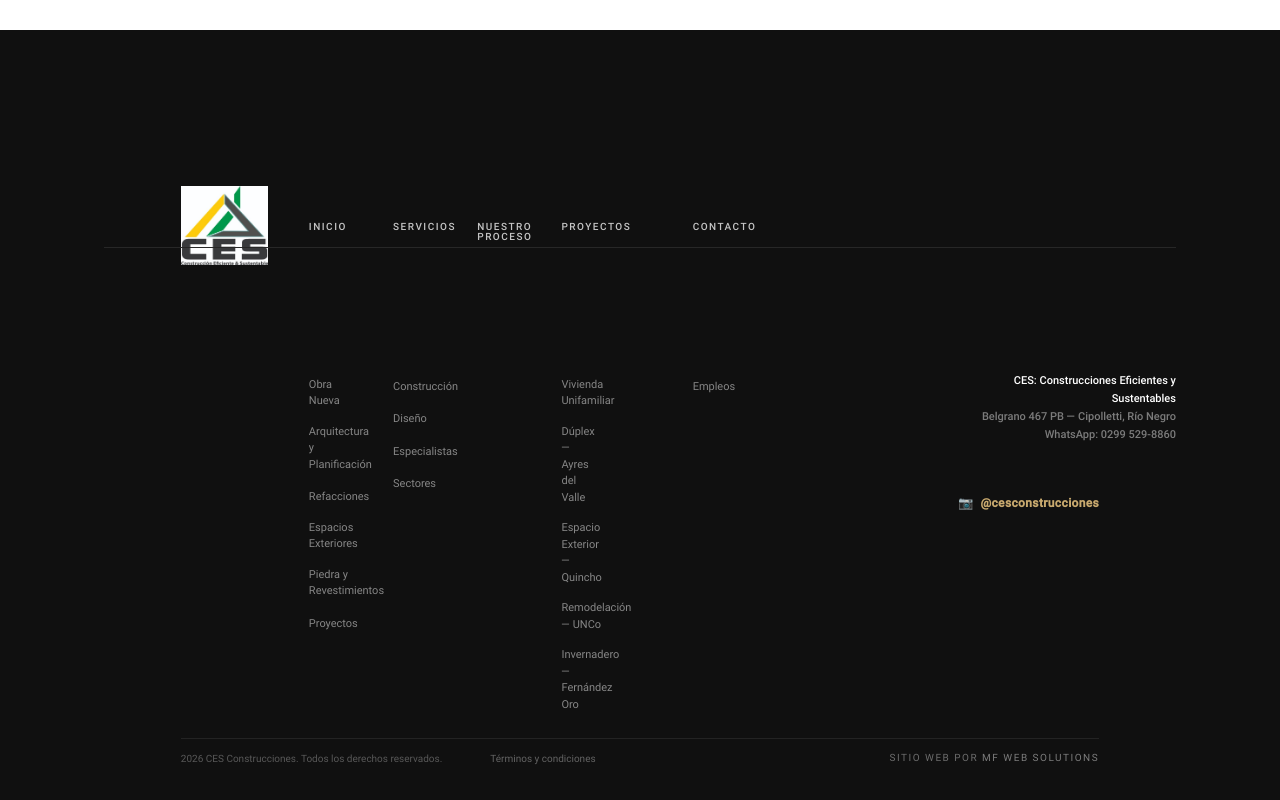
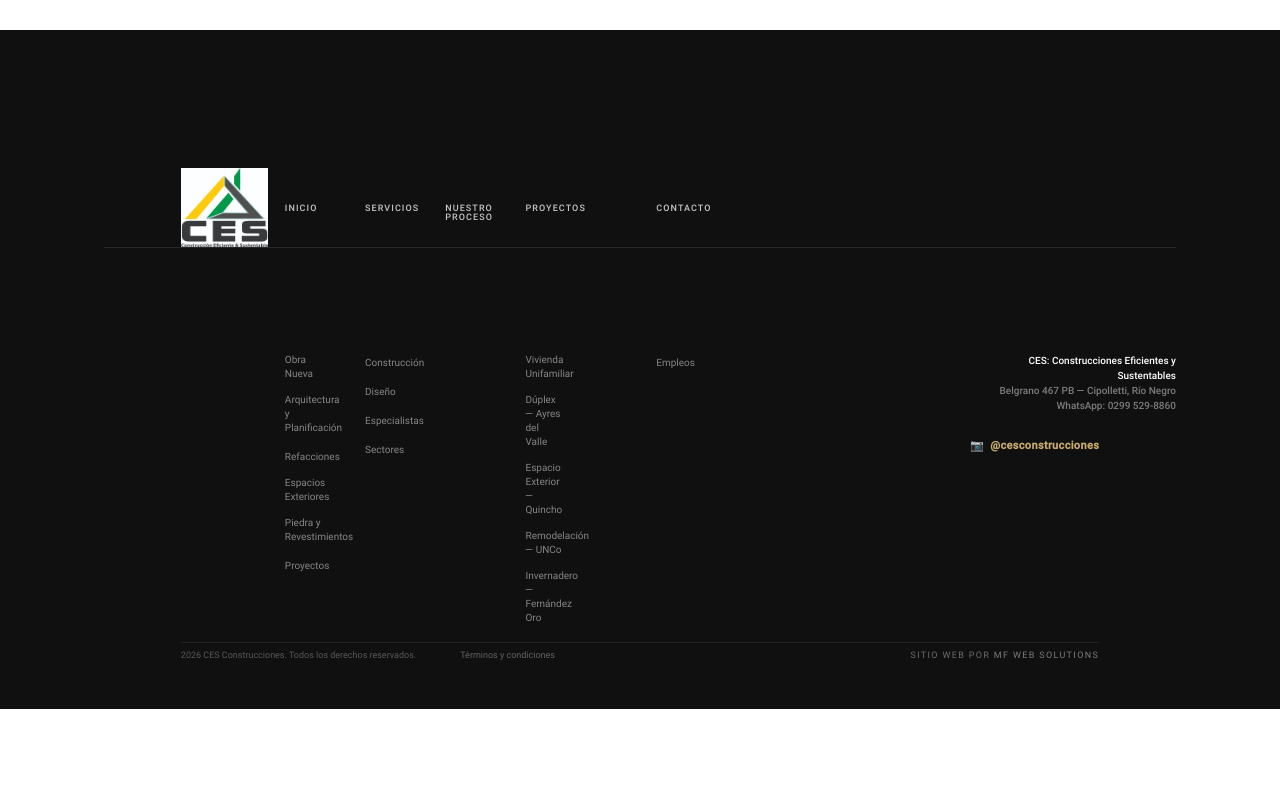
Before and after one commit to francomatias16-commits/cesconstructora, a plain HTML site: page contact.html in a window 1280 px wide. Shown: the part 4873-5673 px from the top of the page. After the commit the page ends 5582 px from the top, so only its background shows below. Drawn offline with Linux system fonts and the light colour scheme; some packages are replaced by stand-ins of ours; no server answers.

Commit message:
descripción del cambio

```diff
--- a/assets/css/ces-enhancements.css
+++ b/assets/css/ces-enhancements.css
@@ -37,17 +37,35 @@
   }
 }
 
-/* ── 2. SERVICES (srv-card) HOVER + SCROLL EFFECT ───────────── */
+/* ── 2. SERVICES (srv-card) HOVER: horizontal red fill sweep ── */
 .srv-card {
-  transition: background-color 0.35s ease, transform 0.3s ease, box-shadow 0.35s ease;
+  position: relative;
+  overflow: hidden;
+  transition: color 0.35s ease;
   border-radius: 2px;
   cursor: default;
 }
-.srv-card:hover {
-  background-color: #d62323;
-  transform: translateY(-3px);
-  box-shadow: 0 8px 28px rgba(214, 35, 35, 0.22);
+/* Pseudo-element: the horizontal red fill that slides in from left */
+.srv-card::before {
+  content: '';
+  position: absolute;
+  inset: 0;
+  background: #d62323;
+  transform: scaleX(0);
+  transform-origin: left center;
+  transition: transform 0.38s cubic-bezier(0.22, 1, 0.36, 1);
+  z-index: 0;
 }
+/* All child elements sit above the pseudo */
+.srv-card > * {
+  position: relative;
+  z-index: 1;
+}
+/* Trigger: expand red background fully across the row */
+.srv-card:hover::before {
+  transform: scaleX(1);
+}
+/* Text colour changes on hover */
 .srv-card:hover .srv-card__tag,
 .srv-card:hover .srv-card__tag::before {
   color: rgba(255,255,255,0.75) !important;
@@ -79,8 +97,8 @@
 }
 @keyframes ces-card-pulse {
   0%   { box-shadow: 0 0 0 0 rgba(214,35,35,0); }
-  40%  { box-shadow: 0 0 0 6px rgba(214,35,35,0.18); background-color: rgba(214,35,35,0.06); }
-  100% { box-shadow: 0 0 0 0 rgba(214,35,35,0); background-color: transparent; }
+  40%  { box-shadow: 0 0 0 6px rgba(214,35,35,0.18); }
+  100% { box-shadow: 0 0 0 0 rgba(214,35,35,0); }
 }
 
 /* ── 3. INVERSIONES VENTAJAS (01-04) HOVER + SCROLL EFFECT ──── */
@@ -122,7 +140,6 @@
   transform: translateY(-4px);
   border-color: transparent !important;
 }
-/* Separator lines go transparent on hover so red fills cleanly */
 .inv-ventaja:hover + .inv-ventaja,
 .inv-ventaja:hover {
   border-left-color: transparent !important;
@@ -137,67 +154,67 @@
   100% { opacity: 1;   transform: translateY(0); }
 }
 
-/* ── 4. FOOTER COMPACT ───────────────────────────────────────── */
+/* ── 4. FOOTER COMPACT (50% compressed) ─────────────────────── */
 #footer {
   background: #101010;
 }
 #footer__inner {
-  padding: 40px 6% 0 !important;
+  padding: 18px 6% 0 !important;
   display: flex !important;
   flex-wrap: wrap !important;
   gap: 0 !important;
 }
 #footer__logo {
-  width: 48px !important;
-  height: 52px !important;
+  width: 36px !important;
+  height: 40px !important;
   margin-right: auto !important;
-  margin-bottom: 20px !important;
+  margin-bottom: 10px !important;
   flex-basis: 100% !important;
 }
 #footer__pages {
   display: flex !important;
   flex-wrap: wrap !important;
-  gap: 0 32px !important;
+  gap: 0 20px !important;
   flex: 1 !important;
-  margin-bottom: 24px !important;
+  margin-bottom: 10px !important;
 }
 .footer__page {
   height: auto !important;
   min-height: 0 !important;
 }
 .footer__page__title {
-  font-size: 10px !important;
-  letter-spacing: 0.15em !important;
-  padding-bottom: 10px !important;
+  font-size: 9px !important;
+  letter-spacing: 0.12em !important;
+  padding-bottom: 5px !important;
   display: block !important;
 }
 .footer__page__sections {
   display: block !important;
 }
 .footer__page__section {
-  margin-bottom: 4px !important;
+  margin-bottom: 2px !important;
 }
 .footer__page__section__title {
-  font-size: 11px !important;
-  line-height: 1.5em !important;
+  font-size: 10px !important;
+  line-height: 1.4em !important;
 }
 #footer__contact {
-  font-size: 11px !important;
-  line-height: 1.65em !important;
+  font-size: 10px !important;
+  line-height: 1.5em !important;
   color: rgba(255,255,255,0.45) !important;
-  margin-bottom: 20px !important;
+  margin-bottom: 8px !important;
   flex-basis: 100% !important;
   margin-top: 0 !important;
 }
 #footer__social {
   flex-basis: 100% !important;
   text-align: left !important;
-  padding: 8px 0 !important;
+  padding: 4px 0 !important;
   border-top: 1px solid rgba(255,255,255,0.08) !important;
-  margin-top: 4px !important;
+  margin-top: 2px !important;
 }
 #footer__social a {
-  font-size: 12px !important;
+  font-size: 11px !important;
 }
 #footer__bottom {
   flex-basis: 100% !important;
@@ -205,21 +222,21 @@
   align-items: center !important;
   justify-content: space-between !important;
   flex-wrap: wrap !important;
-  gap: 8px !important;
-  padding: 12px 0 16px !important;
-  margin-top: 8px !important;
+  gap: 4px !important;
+  padding: 6px 0 8px !important;
+  margin-top: 4px !important;
   border-top: 1px solid rgba(255,255,255,0.08) !important;
 }
 #footer__copyright {
-  font-size: 10px !important;
+  font-size: 9px !important;
   color: rgba(255,255,255,0.3) !important;
 }
 #footer__terms {
-  font-size: 10px !important;
+  font-size: 9px !important;
   color: rgba(255,255,255,0.35) !important;
 }
 #footer__credits {
-  font-size: 10px !important;
+  font-size: 9px !important;
   color: rgba(255,255,255,0.3) !important;
 }
 #footer__credits__link {
@@ -228,11 +245,11 @@
 
 @media screen and (min-width: 1024px) {
   #footer__inner {
-    padding: 36px 6% 0 !important;
+    padding: 18px 6% 0 !important;
     display: grid !important;
-    grid-template-columns: 60px 1fr auto !important;
-    grid-template-rows: auto auto auto auto !important;
-    column-gap: 48px !important;
+    grid-template-columns: 48px 1fr auto !important;
+    grid-template-rows: auto auto auto !important;
+    column-gap: 36px !important;
     row-gap: 0 !important;
     align-items: start !important;
   }
@@ -249,7 +266,7 @@
     margin-bottom: 0 !important;
     align-items: start !important;
     flex-wrap: nowrap !important;
-    gap: 0 32px !important;
+    gap: 0 24px !important;
   }
   #footer__contact {
     grid-column: 3;
@@ -264,14 +281,14 @@
     flex-basis: auto !important;
     text-align: right !important;
     border-top: none !important;
-    padding: 12px 0 0 !important;
+    padding: 6px 0 0 !important;
     margin-top: 0 !important;
   }
   #footer__bottom {
     grid-column: 1 / -1;
     grid-row: 3;
-    padding: 12px 0 16px !important;
-    margin-top: 12px !important;
+    padding: 6px 0 8px !important;
+    margin-top: 6px !important;
   }
 }
 
@@ -284,8 +301,8 @@
 
 /* ── 6. General responsive tweaks ───────────────────────────── */
 @media screen and (max-width: 768px) {
-  .srv-card:hover {
-    transform: none;
+  .srv-card:hover::before {
+    transform: scaleX(1);
   }
   .inv-ventaja:hover {
     transform: none;
@@ -293,6 +310,6 @@
   #footer__bottom {
     flex-direction: column !important;
     align-items: flex-start !important;
-    gap: 4px !important;
+    gap: 2px !important;
   }
 }
```
Also changed, not shown: assets/img/home-landing.jpg.
